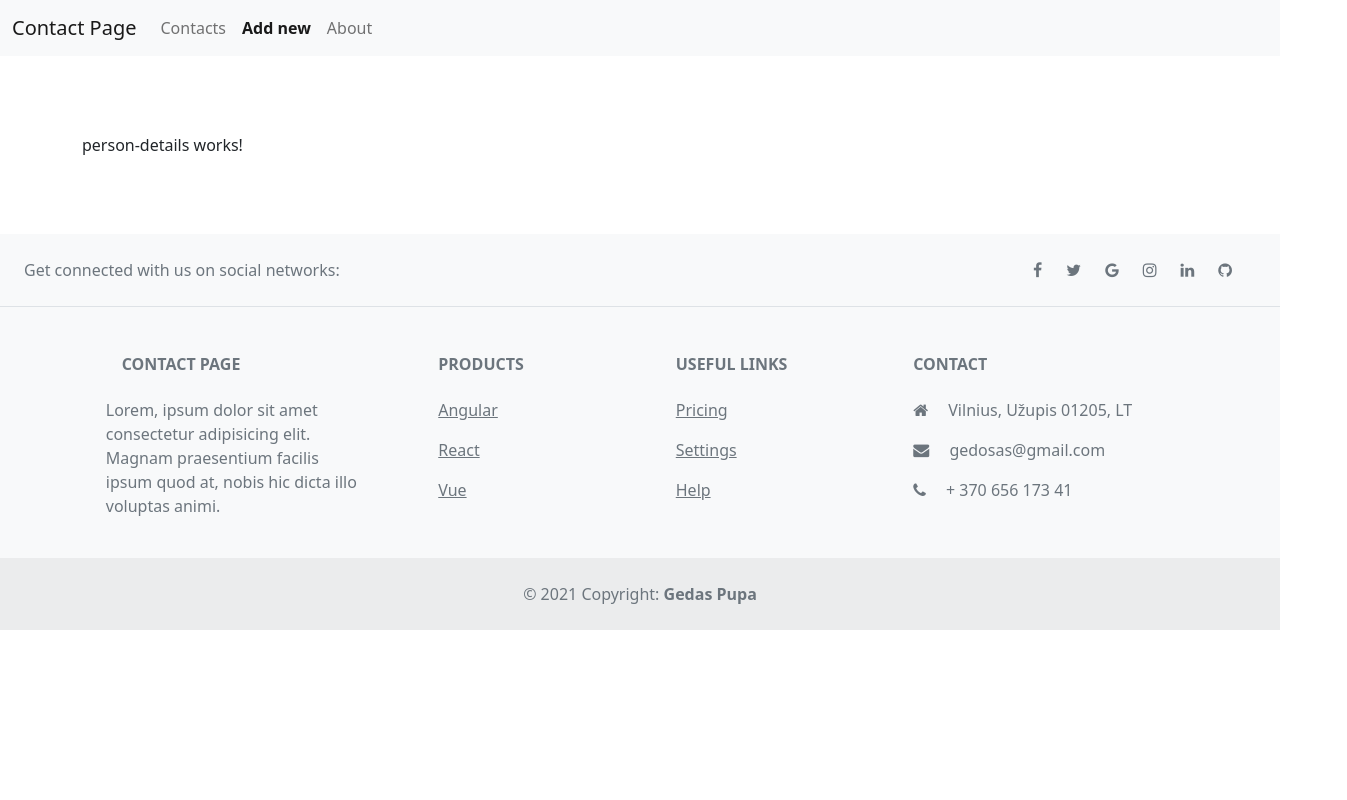
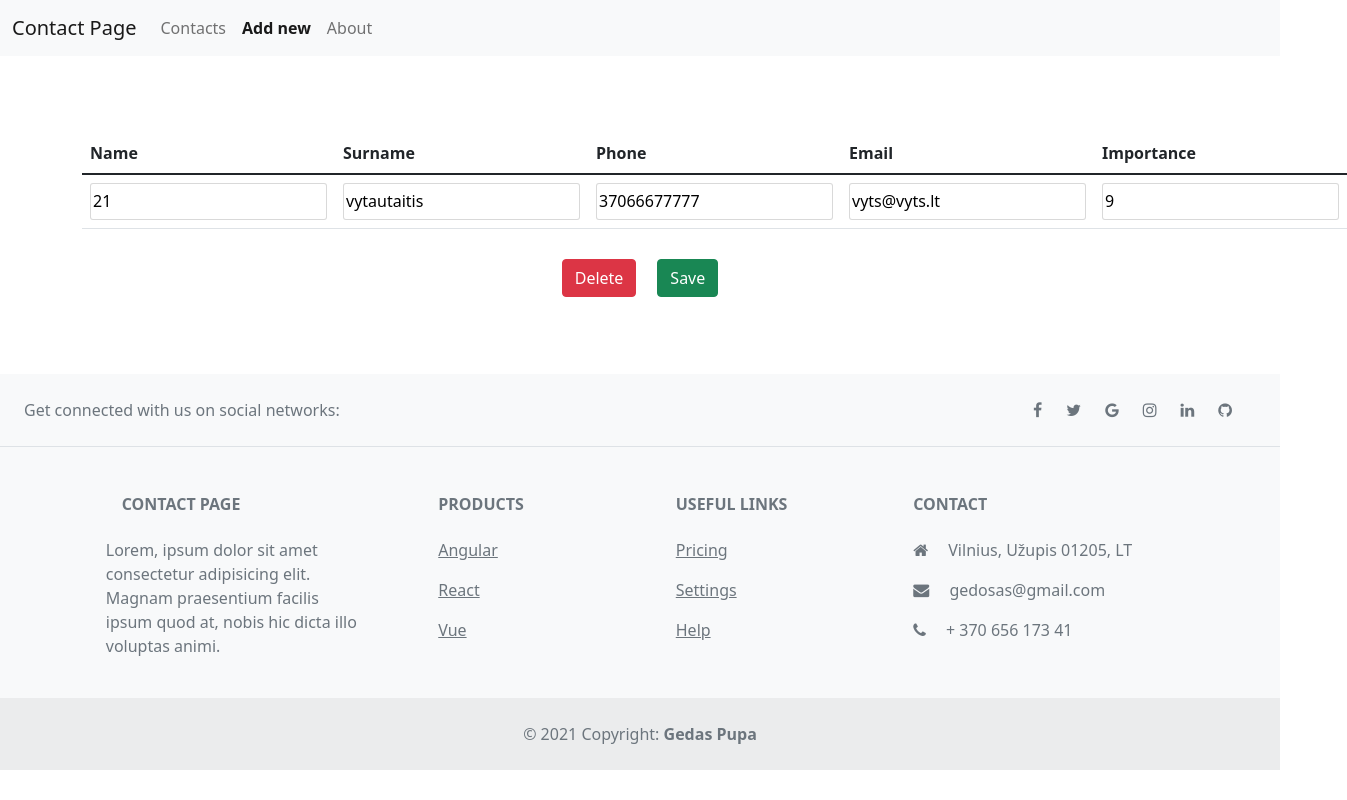
Before and after one commit to GedasPupa/Persons, an Angular app: page /person-details in a window 1280 px wide. Shown: the whole page, 1347 px wide, since content can reach past the window. Built offline with nearby package versions, Linux system fonts and the light colour scheme.

Commit message:
person-details

```diff
--- a/src/app/components/header/header.component.css
+++ b/src/app/components/header/header.component.css
@@ -3,7 +3,7 @@
 }
 
 a:hover {
-  transform: scale(1.1);
+  transform: scale(1.05);
   line-height: 23px;
   transition: all 0.15s;
 }
--- a/src/app/components/person-details/person-details.component.css
+++ b/src/app/components/person-details/person-details.component.css
@@ -0,0 +1,17 @@
+input {
+  outline: none;
+  border: 1px solid rgba(0, 0, 0, 0.15);
+  border-radius: 3px;
+  line-height: 33px;
+}
+
+input:focus {
+border: 1px solid #00000066;
+}
+
+.delete-edit-btns {
+  margin-top: 30px;
+  display: flex;
+  justify-content: center;
+  gap: 21px;
+}
--- a/src/app/components/person-details/person-details.component.html
+++ b/src/app/components/person-details/person-details.component.html
@@ -1 +1,41 @@
-<p>person-details works!</p>
+<table class='table'>
+<!-- <table class="table"> -->
+  <thead>
+    <tr>
+      <th>Name</th>
+      <th>Surname</th>
+      <th>Phone</th>
+      <th>Email</th>
+      <th>Importance</th>
+    </tr>
+  </thead>
+  <tbody>
+    <!-- <tr *ngFor="let person of filterData"> -->
+    <tr *ngIf="person.id !== 0; else noPerson">
+      <td><input type="text" value={{person.id}} ></td>
+      <td><input type="text" value={{person.surname}}></td>
+      <td><input type="text" value={{person.phone}}></td>
+      <td><input type="text" value={{person.email}}></td>
+      <td><input type="text" value={{person.importance}}></td>
+    </tr>
+  </tbody>
+</table>
+<ng-template #noPerson>
+  <!-- <p class="alert alert-warning">Sorry, no data found!</p> -->
+  <tr>
+    <td><input type="text" value=''></td>
+    <td><input type="text" value=''></td>
+    <td><input type="text" value=''></td>
+    <td><input type="text" value=''></td>
+    <td><input type="text" value=''></td>
+    <!-- <td>
+    </td> -->
+  </tr>
+</ng-template>
+<div class="delete-edit-btns">
+  <button class="btn btn-danger" *ngIf="person.id !== 0">Delete</button>
+  <button class="btn btn-success">Save</button>
+</div>
+
+
+<!-- <button class="btn btn-success">Save</button> -->
--- a/src/app/components/person-details/person-details.component.ts
+++ b/src/app/components/person-details/person-details.component.ts
@@ -1,15 +1,19 @@
-import { Component, OnInit } from '@angular/core';
+import { Component } from '@angular/core';
+import { In_person } from 'src/app/models/Person';
+import { PersonClass } from 'src/app/models/PersonClass';
 
 @Component({
   selector: 'app-person-details',
   templateUrl: './person-details.component.html',
-  styleUrls: ['./person-details.component.css']
+  styleUrls: ['./person-details.component.css'],
 })
-export class PersonDetailsComponent implements OnInit {
-
-  constructor() { }
-
-  ngOnInit(): void {
-  }
-
+export class PersonDetailsComponent {
+  person: In_person = new PersonClass(
+    21,
+    'vyts',
+    'vytautaitis',
+    37066677777,
+    'vyts@vyts.lt',
+    9
+  );
 }
--- a/src/app/components/persons-list/persons-list.component.html
+++ b/src/app/components/persons-list/persons-list.component.html
@@ -19,10 +19,10 @@
       <td>{{item.phone}}</td>
       <td>{{item.email}}</td>
       <td>{{item.importance}}</td>
-      <td><button class="btn btn-danger">X</button></td>
+      <td><button class="btn btn-danger"><i class="fa fa-minus-square"></i></button></td>
     </tr>
   </tbody>
 </table>
 <ng-template #noProductsWarning>
-  <p class="alert alert-warning">Sorry, no data found!</p>
+  <p class="alert alert-warning">Sorry, no data!</p>
 </ng-template>
```
